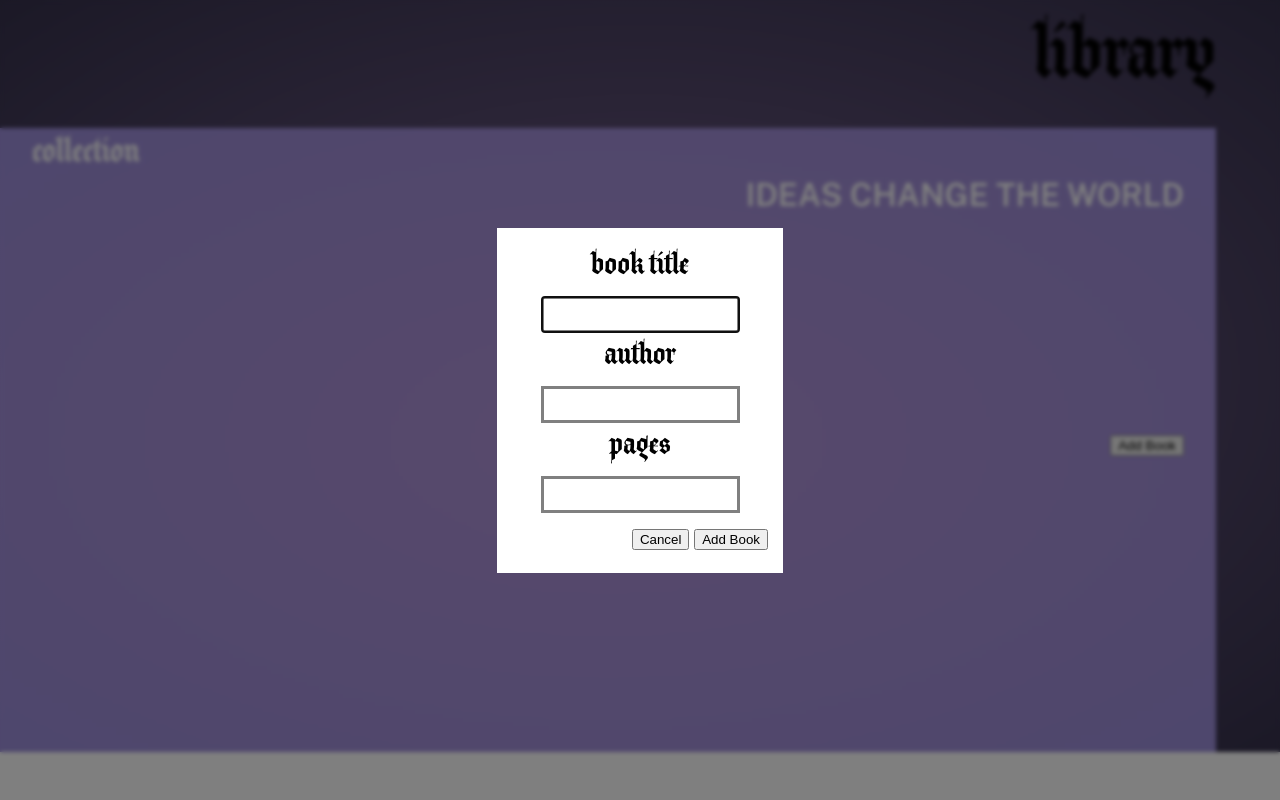
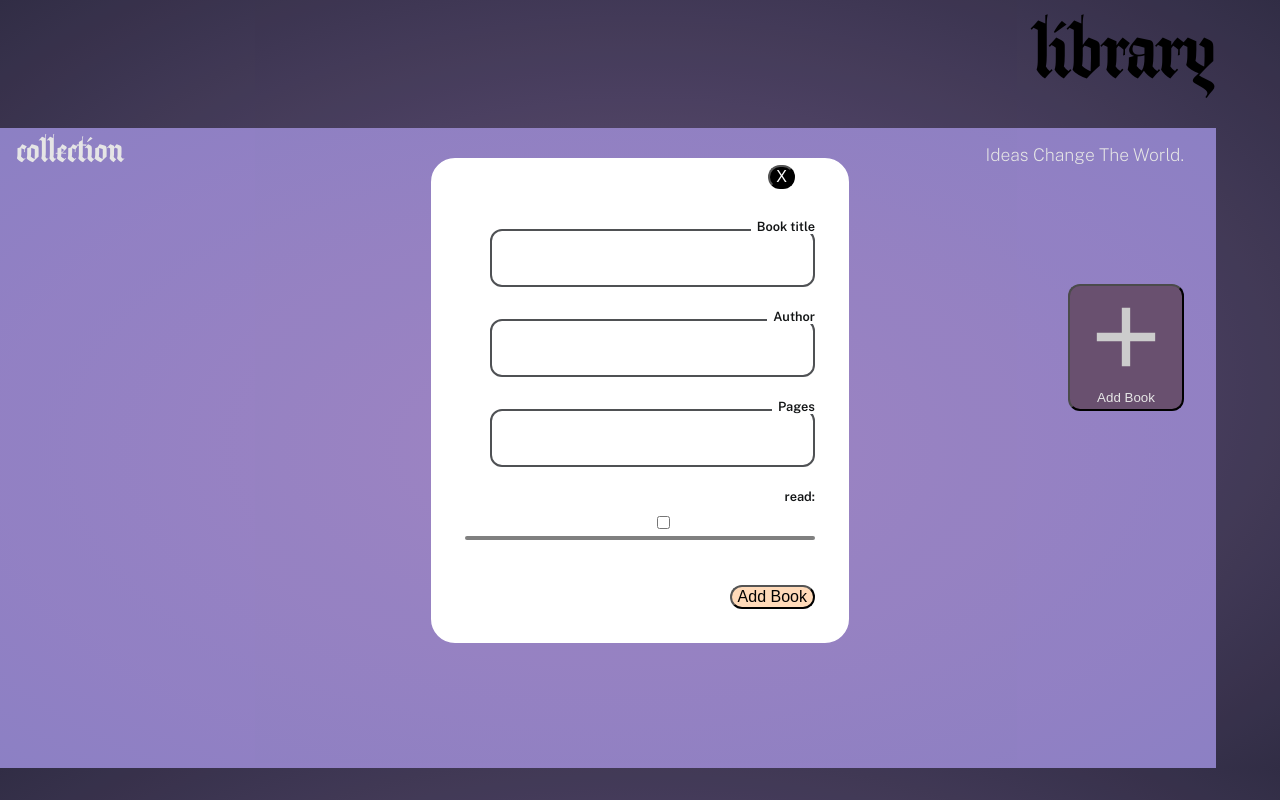
Before and after one commit to jawando-code/library-app, a plain HTML site: page index.html in a window 1280 px wide. Both pictures are taken after a click on the button "Add Book". Drawn offline with Linux system fonts and the light colour scheme.

Commit message:
Fix
Fix Grid DOM generation, via attribute keyword selectors for generated grids.
Fix Grid Gap Styling.

Issues
1.Delete button for each generated grid.
2. Slider functionality in dialog-form and book display

```diff
--- a/index.html
+++ b/index.html
@@ -14,38 +14,36 @@
 
         </div>
         <div class="left-container">
-            <p>IDEAS CHANGE THE WORLD</p>
-             <p><button  id="show-dialog">Add Book</button></p>
+            <p id="banner-msg">Ideas Change The World.</p>
+             <p><button  id="show-dialog" ><img width="100" height="100" src="./Assets/icons/add.svg" alt="add-button"/><br>Add Book</button></p>
                 <dialog id="book-dialog" >
+                    <button type="cancel" id="cancel" value="Cancel" formnovalidate>X</button>
+
                     <form id="book-form" method="dialog">
+                        <div class="field">
+                            <label>Book title</label>
+                            <input type="text" name="title" for="title" id="title"  required/>
+                        </div>
+                        <div class="field">
+                            <label> Author </label>
+                            <input type="text" name="author"for="author" id="author"  required/>
+                         </div>
+                        <div class="field">
+                            <label>Pages</label>
+                            <input type="number" name="pages" for="page" id="pages"  required/>
+                        </div>
+                        <div class="field">
+                            <label for="slider">read:</label>
+                            <input type="checkbox" id="read">
 
-                            <p>
-                            <label>
-                                book title
-
-                            <input type="text" name="title" for="title" id="title"  required>
-                            </label>
-                        </p>
-                        <p>
-                            <label> author
-                            <input type="text" name="author"for="author" id="author"  required>
-                        </label>
-                        </p>
-                        <p>
-                            <label>pages
-                            <input type="numbers" name="pages" for="page" id="pages"  required>
-                        </label>
-                        </p>
-                        <!-- <p>
-
-                            <input type="checkbox" id="read">
-                            <label for="slider">read:</label>
                             <div class="slider" data-checked="Yes" data-unchecked="No"></div>
 
-                        </p> -->
+                        </div>
                     </form>
-                    <button type="cancel" id="cancel" value="Cancel" formnovalidate>Cancel</button>
-                    <button type="submit" method="dialog" id="form-close" value="Add Book">Add Book</button>
+
+                    <button type="submit" method="dialog" id="form-close" value="Add Book">
+                        Add Book
+                    </button>
 
 
 
@@ -54,6 +52,7 @@
 
             <div class="collection">
                 <h2>collection</h2>
+
 
             </div>
         </div>
--- a/library.css
+++ b/library.css
@@ -4,11 +4,62 @@ html,body,div,span,applet,object,iframe,h1,h2,h3,h4,h5,h6,p,blockquote,pre,a,abb
     border: 0;
     font-size: 100%;
     font: inherit;
-    vertical-align: baseline
+    vertical-align: baseline;
+
 }
 
 
-/*table,caption,tbody,tfoot,thead,tr,th,td{}  */
+table,caption,tbody,tfoot,thead,tr,th,td{}
+
+
+/*
+  Josh's Custom CSS Reset
+  https://www.joshwcomeau.com/css/custom-css-reset/
+*/
+
+/* *, *::before, *::after {
+  box-sizing: border-box;
+}
+
+*:not(dialog) {
+  margin: 0;
+}
+
+@media (prefers-reduced-motion: no-preference) {
+  html {
+    interpolate-size: allow-keywords;
+  }
+}
+
+body {
+  line-height: 1.5;
+  -webkit-font-smoothing: antialiased;
+}
+
+img, picture, video, canvas, svg {
+  display: block;
+  max-width: 100%;
+}
+
+input, button, textarea, select {
+  font: inherit;
+}
+
+p, h1, h2, h3, h4, h5, h6 {
+  overflow-wrap: break-word;
+}
+
+p {
+  text-wrap: pretty;
+}
+h1, h2, h3, h4, h5, h6 {
+  text-wrap: balance;
+}
+
+#root, #__next {
+  isolation: isolate;
+} */
+
 body{
     background-color:white;
 }
@@ -33,22 +84,24 @@ body{
 }
 
 @font-face {
-    font-family: "PublicSans-ExtraLigh";
+    font-family: "PublicSans-ExtraLight";
     src: url(./Assets/Fonts/PublicSans-ExtraLight.woff2);
 }
 
-
+:root{
+    background-image: radial-gradient(rgb(116, 96, 142), rgb(55, 50, 77));
+}
 
 .header{
     font-family: Aktura-Regular;
     height:fit-content;
 }
 .container{
-    min-height:47rem;
+    min-height:48rem;
     display:grid;
     background-image: radial-gradient(rgb(116, 96, 142), rgb(55, 50, 77));
     grid-template-columns: 1fr 1fr;
-    grid-template-rows:0.2fr 5fr;
+    grid-template-rows:0.5fr 5.5fr;
     gap: 15px;
     text-align:right;
     padding-right:4rem;
@@ -81,7 +134,7 @@ body{
 .left-container > p{
     padding-right:2rem;
     text-align:right;
-    margin-top:3rem;
+    margin-top:1rem;
     grid-column: 2/3;
 }
 
@@ -101,22 +154,24 @@ body{
 }
 
 .collection{
-    grid-row: 1 / 3;
-    grid-column:1 / 2;
+    grid-row: 1 / 5;
+    grid-column: 1 / 2;
     display:grid;
-    gap:1rem;
-    grid-template-rows: 0.5fr repeat(4, 1fr);
-    grid-template-columns:1fr  1fr;
+    gap:10px;
+    grid-template-rows: 0.4fr repeat(6, 0.4fr);
+    grid-template-columns: none;
     font-size: 2.2rem;
     max-width:90%;
 
-    margin-left:2rem;
+    margin-left:1rem;
 
-    height: max-content;
+    height: fit-content;
 
 
 
 }
+
+
 .collection h2{
     font-family:Aktura-Regular;
     height:min-content;
@@ -125,31 +180,19 @@ body{
 
 }
 
-.collection > .book-display{
+.collection > * .book-display{
     gap:15px;
 }
-
-dialog{
-   border:none;
-   padding:15px;
-   width:20%;
-   font-family:Aktura-Regular;
-   font-size:2rem;
+#banner-msg{
+    font-family: PublicSans-ExtraLight;
+    font-size:1.1rem;
+    color:white;
+    overflow-wrap:break-word;
+    text-wrap:balance;
+}
 
 
-}
-dialog::backdrop{
-    background-color: rgba(0,0,0,0.5);
-    backdrop-filter: blur(2px);
-}
-dialog form{
-    display:flex;
-    flex-direction:column;
-    justify-content: space-around;
-    align-items: center;
-    text-align:center;
 
-}
 .collection .book-display{
 
 
@@ -157,9 +200,9 @@ dialog form{
 
 }
 
-.book-display{
-    grid-column: 1 / 3;
-    grid-row: 2 / 4;
+[id^="bookDisplay"]{
+    /* grid-column: 1 / 5; */
+    /* grid-row: 1 / -1; */
     display:grid;
     border: 2px solid gray;
     box-shadow: var(--shadow-elevation-low);
@@ -168,14 +211,16 @@ dialog form{
     -0.6px 0.8px 1.1px hsl(var(--shadow-color) / 0.09),
     -1.7px 2.4px 3.2px -2.8px hsl(var(--shadow-color) / 0.08);
     display:hidden;
-    grid-template-columns: repeat(4, 1fr);
+    grid-template-columns: 0.8fr 4fr repeat(3, 1fr);
     background-image: radial-gradient( rgb(139, 104, 142), rgb(162, 125, 153));
     height: fit-content;
     padding:1rem;
-    font-size:0.8rem;
+    font-size:1.2rem;
     font-family:PublicSans-Regular;
-    border:0;
-    padding-bottom: 15px;
+    text-align:left;
+    border:1px solid pink;
+    gap:40px;
+
 
 
 }
@@ -188,13 +233,8 @@ button{
     width: max-content;
     height:max-content;
 }
-dialog p{
-}
 
-dialog input{
-    border: 3px solid grey;
-    padding:0.5rem;
-}
+
 
 #close{
     align-self:right;
@@ -208,10 +248,9 @@ dialog input{
     grid-column: 1/2;
 }
 
-input#read{
-    display: none;
 
-}
+
+
 .slider{
     cursor: pointer;
     background-color: grey;
@@ -222,7 +261,98 @@ input#read{
 
 }
 
-.show-dialog{
+#show-dialog{
     grid-column:2 / 3;
     grid-row:1 / 2;
+background-color: rgb(117, 89, 123);
+    color:white;
+    min-width:4rem;
+    border-radius:12px;
+    padding-bottom:4px;
+
 }
+
+
+#book-form  input{
+
+
+}
+
+#book-form label{
+
+}
+
+#book-dialog{
+
+}
+
+.field{
+    position:relative;
+    margin-bottom:2rem;
+    width:350px;
+}
+
+.field input{
+    width:85%;
+    padding: 14px 12px;
+    border-radius:12px;
+    border: 2px solid #4f5154;
+    font-size:1.4rem;
+    outline:none;
+    transition: 0.2s;
+
+}
+.field label{
+    position:absolute;
+    top:-10px;
+    right:-6px;
+    font-size:0.8rem;
+    color: #131516;
+    background: #fff;
+    padding: 0 6px;
+    pointer-events: none;
+    transition: 0.2s;
+}
+
+
+.field.active input{
+    border-color: #2563eb;
+
+}
+
+.field :active label{
+    color: #2563eb;
+}
+
+ #cancel{
+    background-color: black;
+    color:white;
+    font-size:1rem;
+    position:relative;
+    top: -40px;
+    right: 20px;
+
+}
+#book-dialog{
+    border-radius:24px;
+    border:2px solid rgb(255, 255, 255);
+    width: fit-content;
+
+}
+#form-close{
+    background-color:peachpuff;
+    font-size:1rem;
+    position:relative
+
+}
+
+#form-close,
+#cancel{
+    border-radius:12px;
+}
+
+[id^="newDiv"]{
+background-color: peachpuff;
+width:35px;
+height: 32px;
+}
```
Also changed, not shown: library.js (+78 -54 lines), Assets/icons/add.svg (added).
